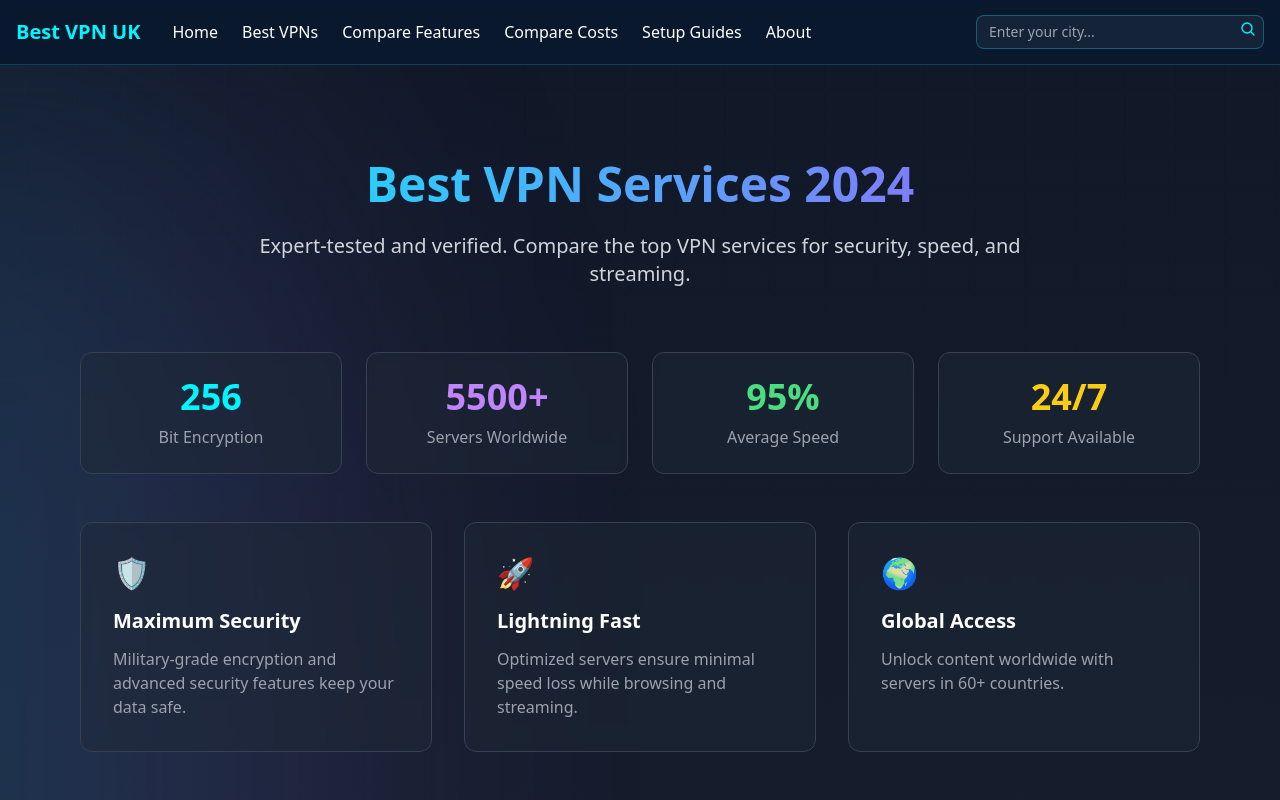
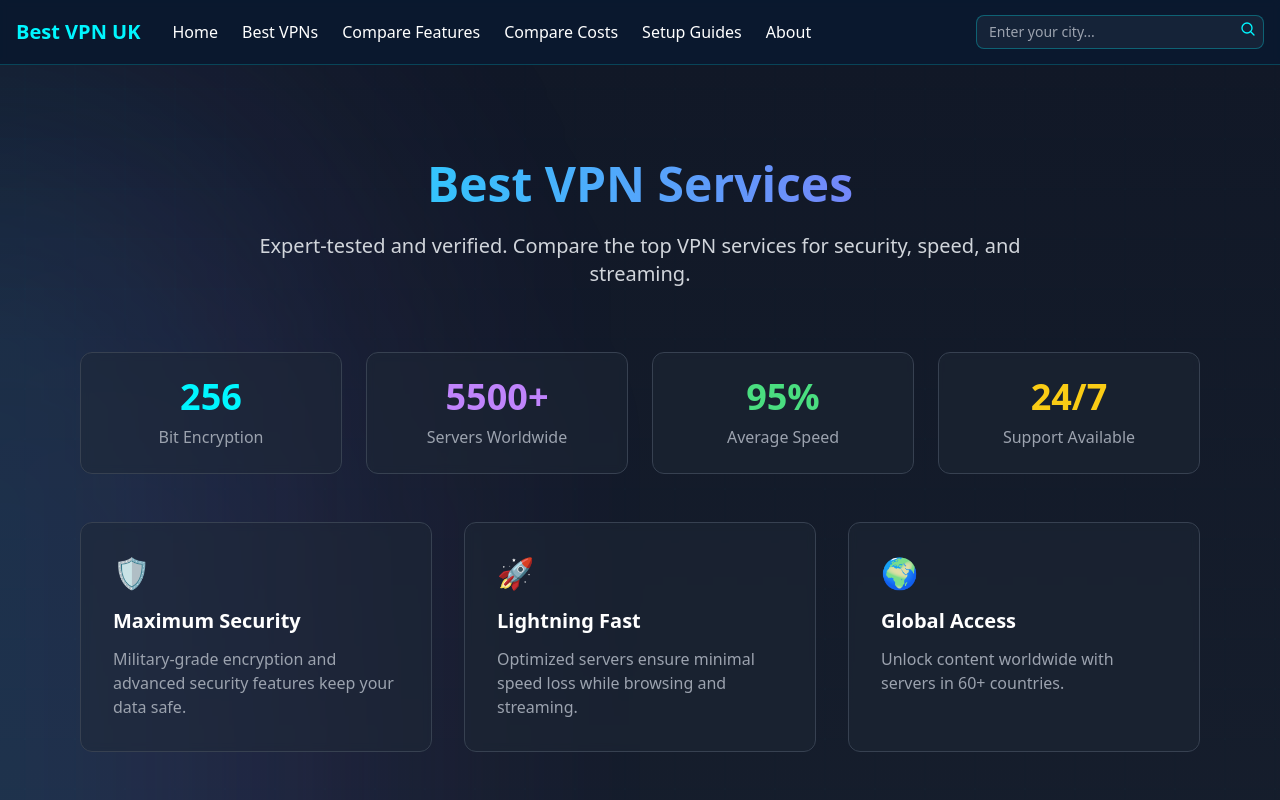
Before and after one commit to GergulasBalint/bestvpn, a React (Vite) app: page /best-vpns in a window 1280 px wide. Shown: the top 800 px of the page. Built offline with nearby package versions, Linux system fonts and the light colour scheme.

Commit message:
dates removed

```diff
--- a/src/pages/BestVPNs.tsx
+++ b/src/pages/BestVPNs.tsx
@@ -22,7 +22,7 @@ const BestVPNs: FC = () => {
             <div className="max-w-6xl mx-auto px-4">
               <div className="text-center mb-16">
                 <h1 className="text-5xl font-bold mb-6 bg-gradient-to-r from-cyber-blue to-purple-500 text-transparent bg-clip-text">
-                  Best VPN Services 2024
+                  Best VPN Services
                 </h1>
                 <p className="text-xl text-gray-300 max-w-3xl mx-auto">
                   Expert-tested and verified. Compare the top VPN services for security, speed, and streaming.
```
